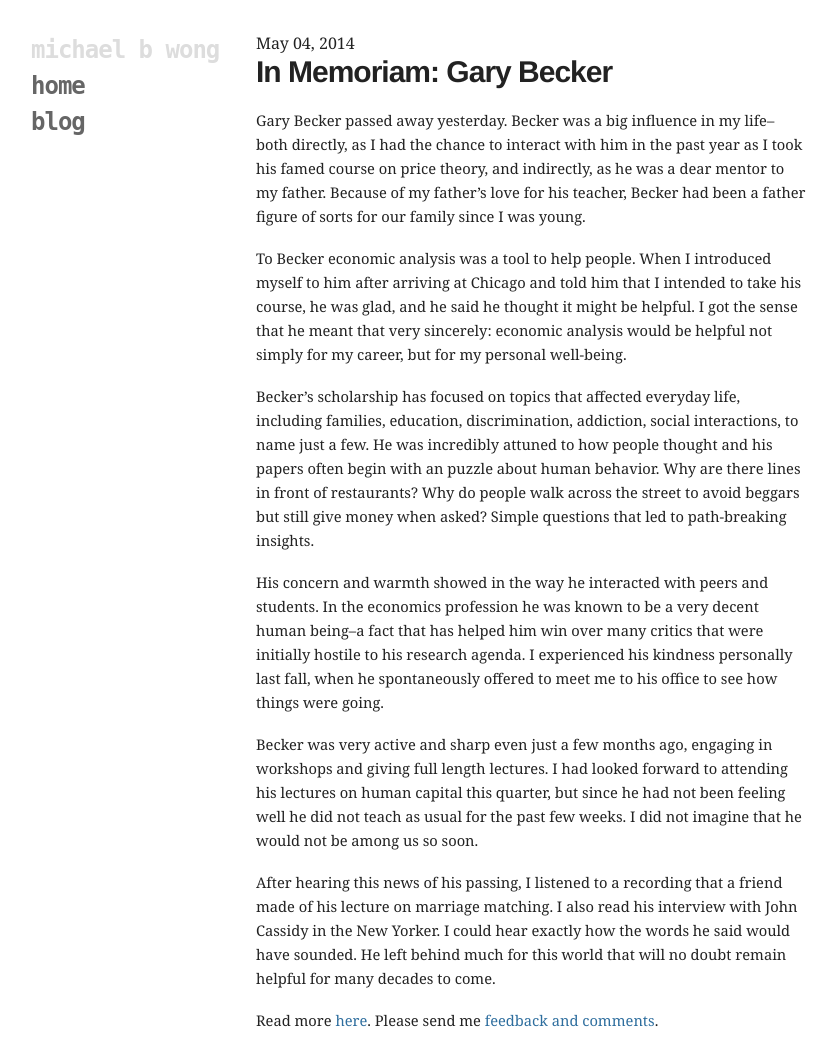
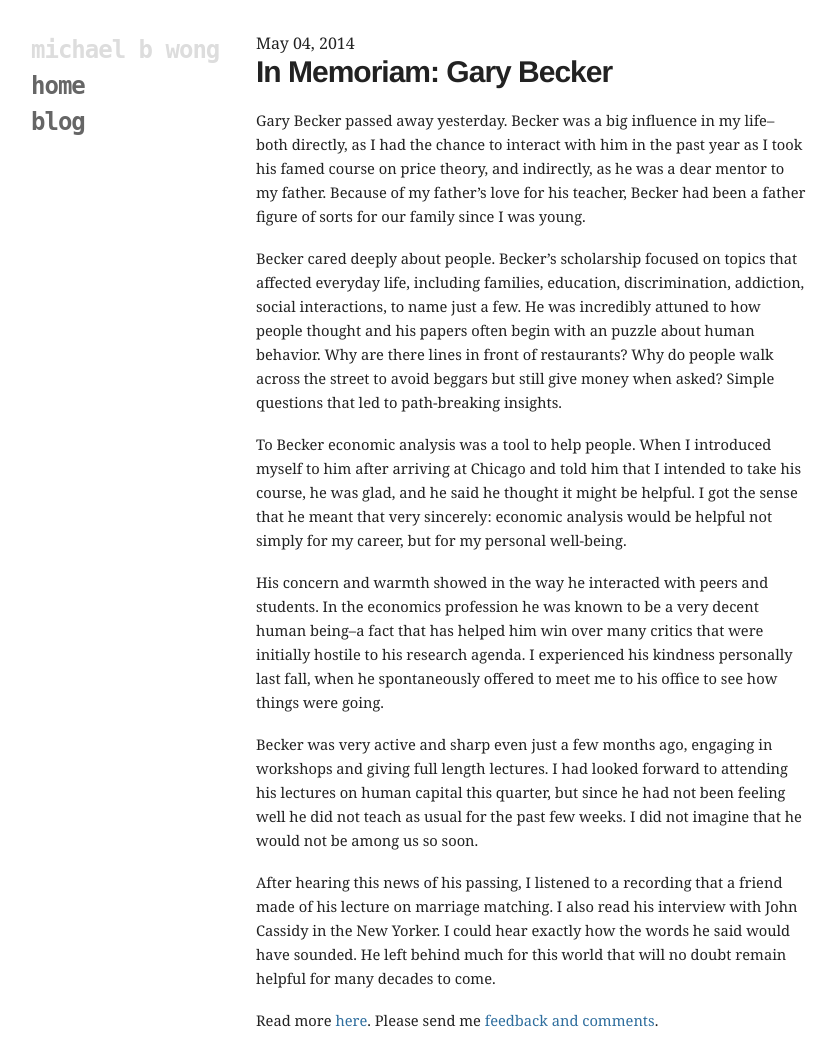
Before and after one commit to mbwong/mbwong.github.com, a Jekyll site: the page built from _posts/2014-05-04-gary-becker.md, in a window 1280 px wide. Shown: the whole page, without its empty margins (94-929 px from the left). Built offline with Jekyll 4.4.1, drawn with Linux system fonts in a browser that asks for light colours.

Commit message:
Update 2014-05-04-gary-becker.md

```diff
--- a/_posts/2014-05-04-gary-becker.md
+++ b/_posts/2014-05-04-gary-becker.md
@@ -9,9 +9,9 @@ layout: post
 
 Gary Becker passed away yesterday. Becker was a big influence in my life--both directly, as I had the chance to interact with him in the past year as I took his famed course on price theory, and indirectly, as he was a dear mentor to my father. Because of my father's love for his teacher, Becker had been a father figure of sorts for our family since I was young.
 
+Becker cared deeply about people. Becker's scholarship focused on topics that affected everyday life, including families, education, discrimination, addiction, social interactions, to name just a few. He was incredibly attuned to how people thought and his papers often begin with an puzzle about human behavior. Why are there lines in front of restaurants? Why do people walk across the street to avoid beggars but still give money when asked? Simple questions that led to path-breaking insights.
+
 To Becker economic analysis was a tool to help people. When I introduced myself to him after arriving at Chicago and told him that I intended to take his course, he was glad, and he said he thought it might be helpful. I got the sense that he meant that very sincerely: economic analysis would be helpful not simply for my career, but for my personal well-being.
-
-Becker's scholarship has focused on topics that affected everyday life, including families, education, discrimination, addiction, social interactions, to name just a few. He was incredibly attuned to how people thought and his papers often begin with an puzzle about human behavior. Why are there lines in front of restaurants? Why do people walk across the street to avoid beggars but still give money when asked? Simple questions that led to path-breaking insights.
 
 His concern and warmth showed in the way he interacted with peers and students. In the economics profession he was known to be a very decent human being--a fact that has helped him win over many critics that were initially hostile to his research agenda. I experienced his kindness personally last fall, when he spontaneously offered to meet me to his office to see how things were going.
 
```
